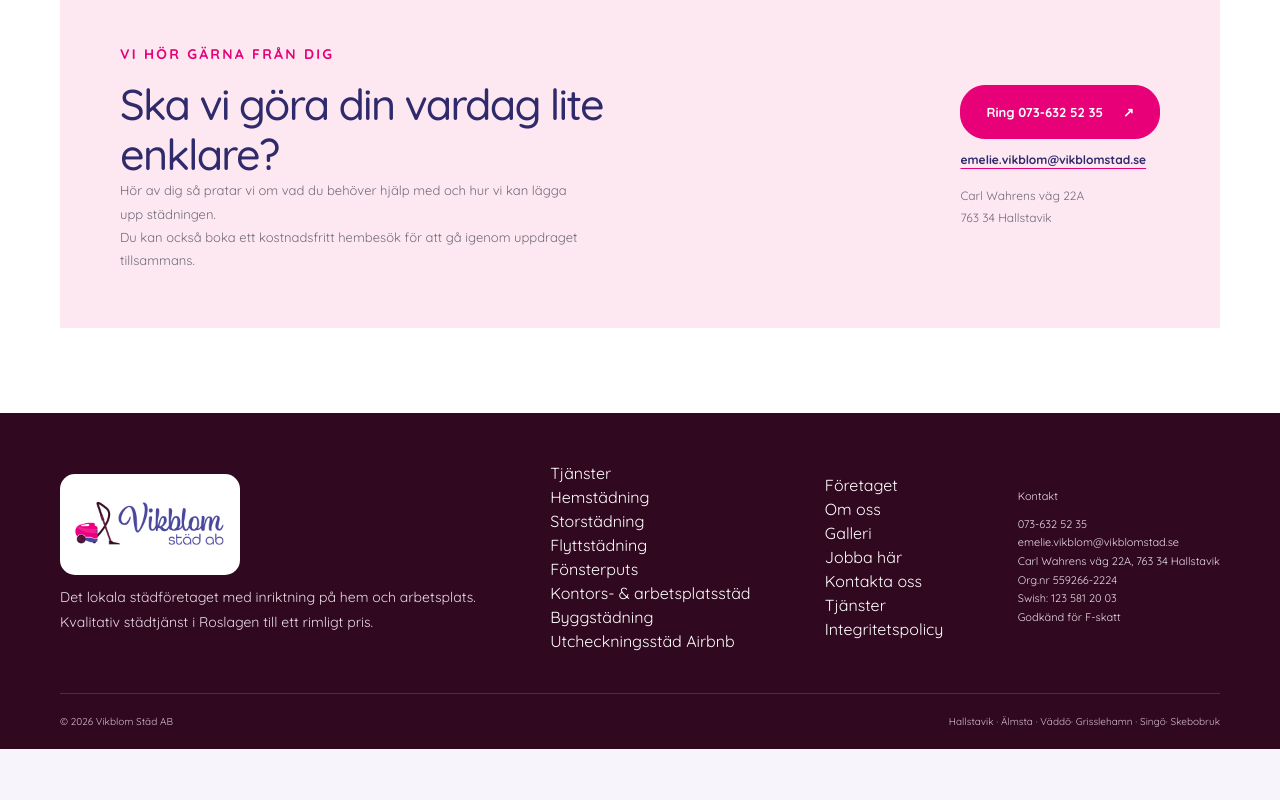
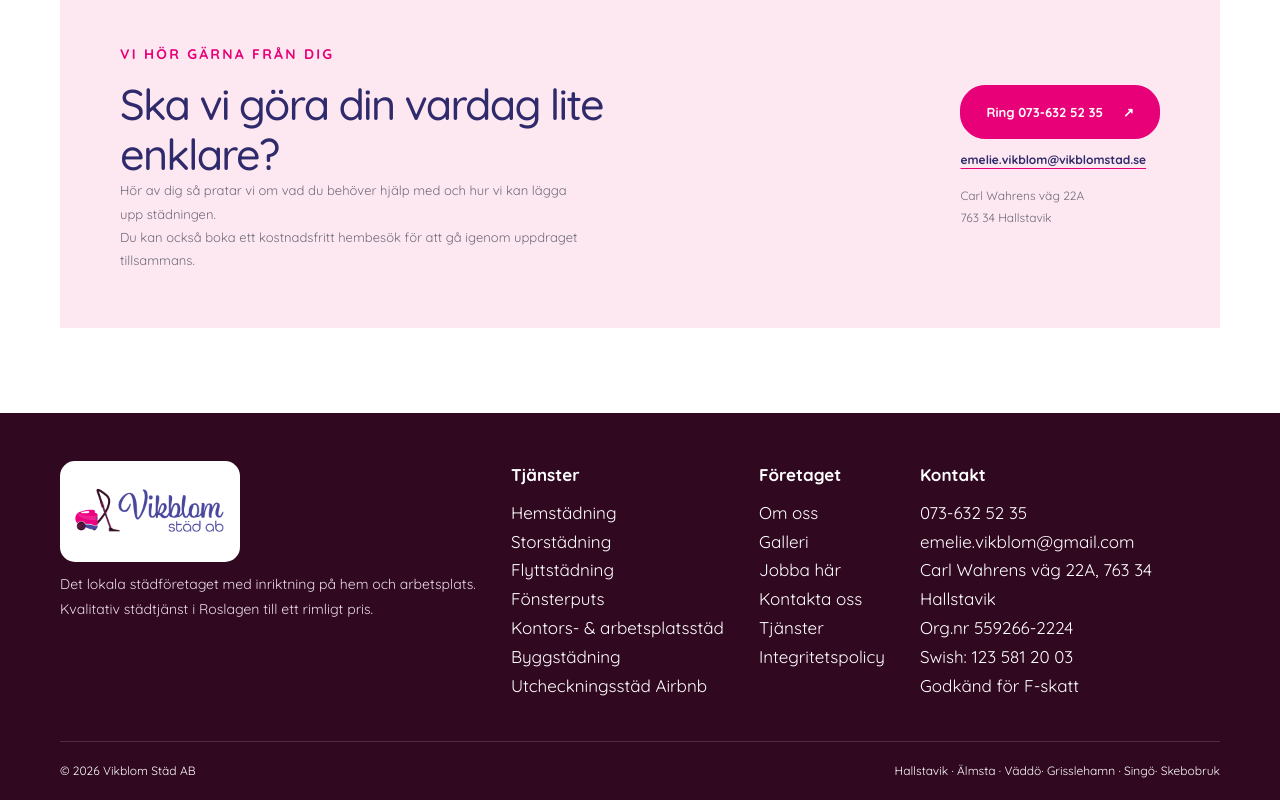
Before and after one commit to annkar73/vikblomsstad, a Next.js app: page / in a window 1280 px wide. Shown: the part 5438-6238 px from the top of the page. Before the commit the page ends 6187 px from the top, so only its background shows below. Built offline with nearby package versions, Linux system fonts and the light colour scheme.

Commit message:
adjust footer

```diff
--- a/app/components/layout/Footer.tsx
+++ b/app/components/layout/Footer.tsx
@@ -30,8 +30,8 @@
         </div>
       </div>
 
-      <div className="footer-column">
-        <h2>Tjänster</h2>
+      <div className="footer-column footer-services">
+        <h2><strong>Tjänster</strong></h2>
         <ul>
           <li><a href="#tjanster">Hemstädning</a></li>
           <li><a href="#tjanster">Storstädning</a></li>
@@ -43,8 +43,8 @@
         </ul>
       </div>
 
-      <div className="footer-column">
-        <h2>Företaget</h2>
+      <div className="footer-column footer-company">
+        <h2><strong>Företaget</strong></h2>
         <ul>
           <li><a href="#om-oss">Om oss</a></li>
           <li><a href="#galleri">Galleri</a></li>
@@ -56,12 +56,12 @@
       </div>
 
       <div className="footer-column footer-contact-info">
-        <h2>Kontakt</h2>
+        <h2><strong>Kontakt</strong></h2>
         <ul>
           <li><a href="tel:+46736325235">073-632 52 35</a></li>
           <li>
             <a href="mailto:emelie.vikblom@vikblomstad.se">
-              emelie.vikblom@vikblomstad.se
+              emelie.vikblom@gmail.com
             </a>
           </li>
           <li>
--- a/app/globals.css
+++ b/app/globals.css
@@ -1068,7 +1068,7 @@
 }
 
 /* ========================================
-   KONTAKT
+   CONTACT
    ======================================== */
 
 .contact {
@@ -1143,7 +1143,7 @@
 
 .footer-main {
   display: flex;
-  align-items: center;
+  align-items: flex-start;
   justify-content: space-between;
   gap: 25px;
   padding-bottom: 40px;
@@ -1160,8 +1160,13 @@
 .footer-main > p {
   color: #eadce7;
   font-family: var(--font-quicksand), sans-serif;
+  font-style: italic;
+}
+.footer-column {
+  display: flex;
+  flex-direction: column;
+  gap: 20px;
   font-size: 17px;
-  font-style: italic;
 }
 .footer-logo {
   display: block;
@@ -1175,8 +1180,7 @@
   display: inline-flex;
   gap: 12px;
   color: white;
-  font-size: 12px;
-  font-weight: 700;
+  font-weight: 900;
 }
 
 .footer-description {
@@ -1189,35 +1193,23 @@
   margin: 4px 0;
 }
 
-.footer-contact-info {
+
+.footer-contact-info,
+.footer-services,
+.footer-company {
   display: flex;
   flex-direction: column;
   align-items: flex-start;
   gap: 9px;
   max-width: 300px;
-  color: #eadce7;
-  font-size: 11px;
+  color: var(--white);
   line-height: 1.7;
 }
-
 .footer-contact-info a {
   overflow-wrap: anywhere;
   transition: color 180ms ease;
 }
 
-.footer-contact-info a:hover {
-  color: #ff9fcf;
-}
-
-.footer-company {
-  display: flex;
-  flex-wrap: wrap;
-  gap: 10px 25px;
-  padding: 20px 0;
-  border-top: 1px solid rgb(255 255 255 / 15%);
-  color: #d5bdce;
-  font-size: 10px;
-}
 
 .footer-bottom {
   display: flex;
@@ -1225,8 +1217,8 @@
   gap: 20px;
   padding-top: 20px;
   border-top: 1px solid rgb(255 255 255 / 15%);
-  color: #d5bdce;
-  font-size: 10px;
+  color: var(--white);
+  font-size: 12px;
 }
 
 .footer-bottom a {
@@ -1238,7 +1230,7 @@
 }
 
 /* ========================================
-   TILLGÄNGLIGHET
+   AVAILABILITY
    ======================================== */
 
 a:focus-visible,
```
